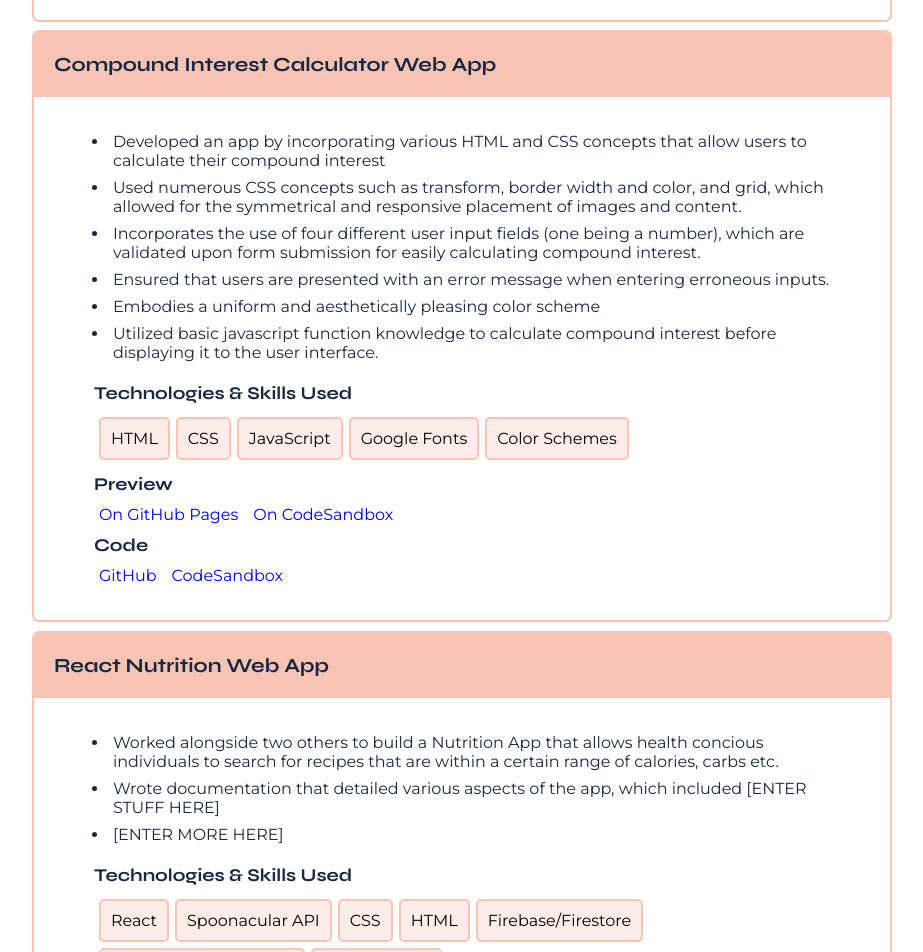
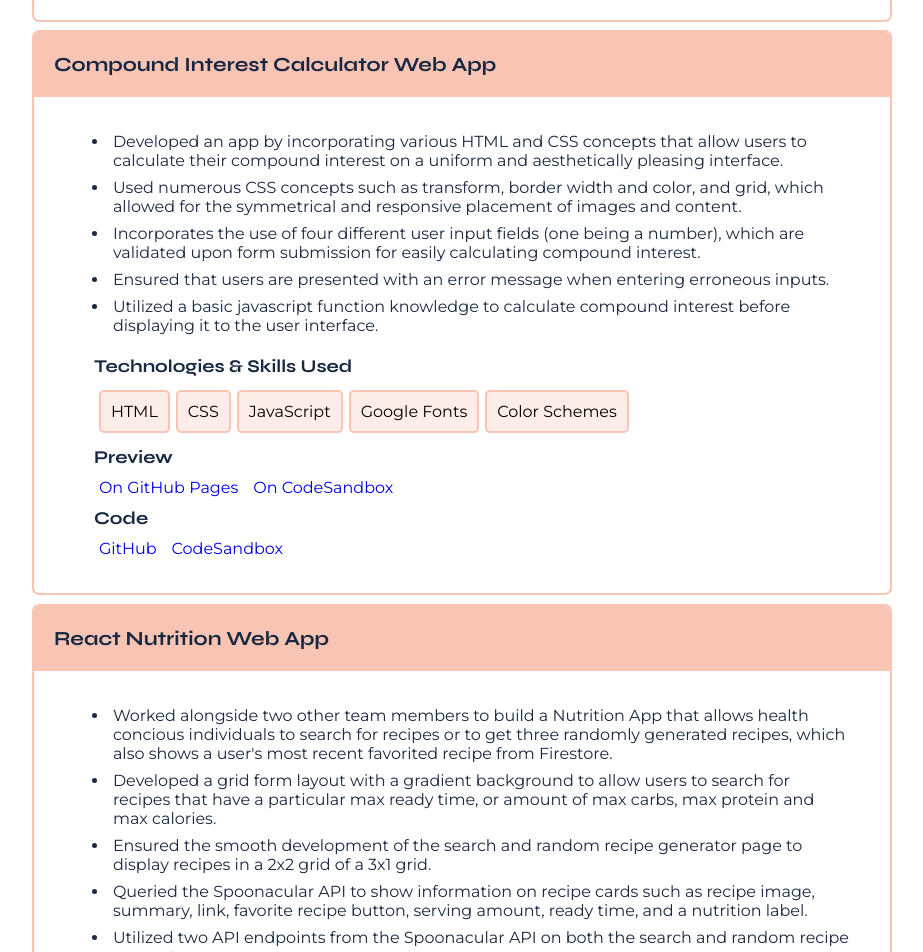
Before and after one commit to speer987/personal-website, a React (Create React App) app: page / in a window 1280 px wide. Shown: the part 2660-3612 px from the top of the page, without its empty margins (178-1101 px from the left). Built offline with nearby package versions, Linux system fonts and the light colour scheme.

Commit message:
adding updated description for nutrition project

```diff
--- a/src/components/projects.js
+++ b/src/components/projects.js
@@ -50,12 +50,11 @@ const projects = [
     course: "Compound Interest Calculator Web App",
     university: "Loyola Marymount University",
     desc: [
-      "Developed an app by incorporating various HTML and CSS concepts that allow users to calculate their compound interest",
+      "Developed an app by incorporating various HTML and CSS concepts that allow users to calculate their compound interest on a uniform and aesthetically pleasing interface.",
       "Used numerous CSS concepts such as transform, border width and color, and grid, which allowed for the symmetrical and responsive placement of images and content.",
       "Incorporates the use of four different user input fields (one being a number), which are validated upon form submission for easily calculating compound interest.",
       "Ensured that users are presented with an error message when entering erroneous inputs.",
-      "Embodies a uniform and aesthetically pleasing color scheme",
-      "Utilized basic javascript function knowledge to calculate compound interest before displaying it to the user interface.",
+      "Utilized a basic javascript function knowledge to calculate compound interest before displaying it to the user interface.",
     ],
     tech: ["HTML", "CSS", "JavaScript", "Google Fonts", "Color Schemes"],
     preview: [
@@ -77,9 +76,11 @@ const projects = [
     course: "React Nutrition Web App",
     university: "Loyola Marymount University",
     desc: [
-      "Worked alongside two others to build a Nutrition App that allows health concious individuals to search for recipes that are within a certain range of calories, carbs etc.",
-      "Wrote documentation that detailed various aspects of the app, which included [ENTER STUFF HERE]",
-      "[ENTER MORE HERE]",
+      "Worked alongside two other team members to build a Nutrition App that allows health concious individuals to search for recipes or to get three randomly generated recipes, which also shows a user's most recent favorited recipe from Firestore.",
+      "Developed a grid form layout with a gradient background to allow users to search for recipes that have a particular max ready time, or amount of max carbs, max protein and max calories.",
+      "Ensured the smooth development of the search and random recipe generator page to display recipes in a 2x2 grid of a 3x1 grid.",
+      "Queried the Spoonacular API to show information on recipe cards such as recipe image, summary, link, favorite recipe button, serving amount, ready time, and a nutrition label.",
+      "Utilized two API endpoints from the Spoonacular API on both the search and random recipe generator.",
     ],
     tech: [
       "React",
```
